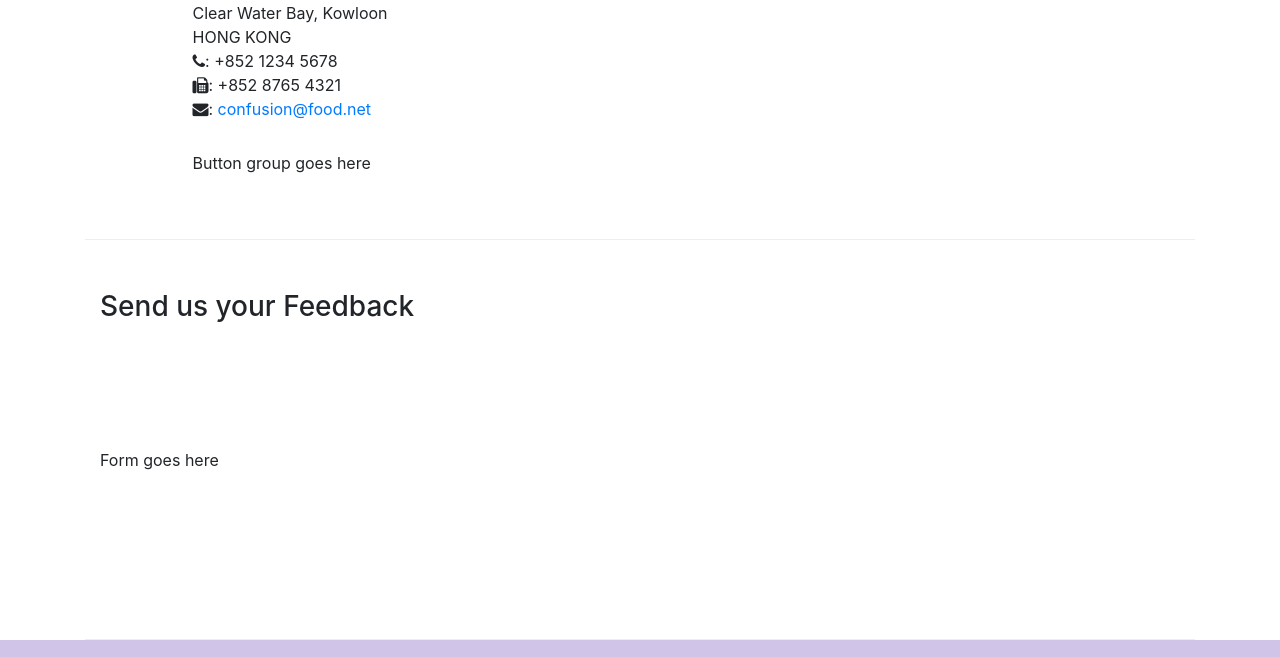
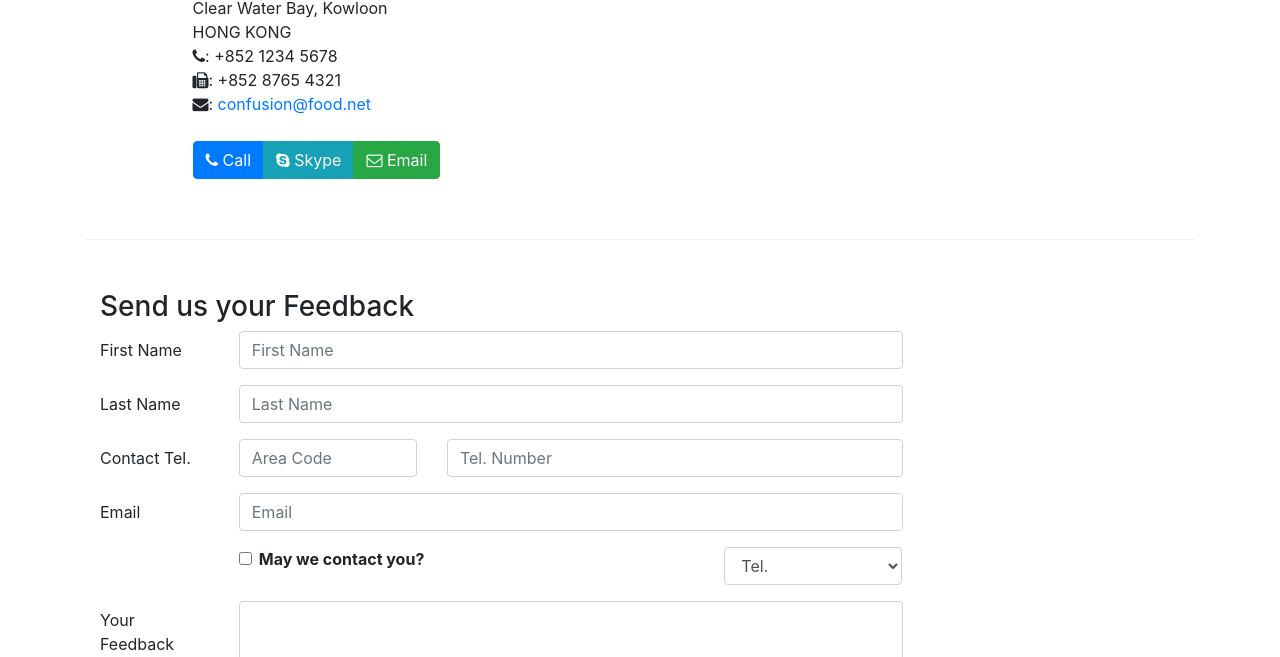
Before and after one commit to marinakonoreva/web_project, a website: page contactus.html in a window 1280 px wide. Shown: the part 575-1232 px from the top of the page. Drawn offline with nearby package versions, Linux system fonts and the light colour scheme.

Commit message:
added forms in contuctus.html

```diff
--- a/contactus.html
+++ b/contactus.html
@@ -79,7 +79,11 @@
                 <h5>Map of our Location</h5>
             </div>
             <div class="col-12 col-sm-11 offset-sm-1">
-                Button group goes here
+                <div class="btn-group" role="group">
+                    <a role="button" class="btn btn-primary" href="tel:+85212345678"><i class="fa fa-phone"></i> Call</a>
+                    <a role="button" class="btn btn-info"><i class="fa fa-skype"></i> Skype</a>
+                    <a role="button" class="btn btn-success" href="mailto:confusion@food.net"><i class="fa fa-envelope-o"></i> Email</a>
+                </div>
             </div>
         </div>
 
@@ -88,7 +92,67 @@
               <h3>Send us your Feedback</h3>
            </div>
             <div class="col-12 col-md-9">
-                Form goes here
+                <form>
+                    <div class="form-group row">
+                        <label for="firstname" class="col-md-2 col-form-label"> First Name</label>
+                        <div class="col-md-10">
+                            <input type="text" class="form-control" id="firstname" name="firstname" placeholder="First Name">
+                        </div>
+                    </div>
+
+                    <div class="form-group row">
+                        <label for="lastname" class="col-md-2 col-form-label"> Last Name</label>
+                        <div class="col-md-10">
+                            <input type="text" class="form-control" id="lastname" name="lastname" placeholder="Last Name">
+                        </div>
+                    </div>
+
+
+                    <div class="form-group row">
+                        <label for="telnum" class="col-12 col-md-2 col-form-label"> Contact Tel.</label>
+                        <div class="col-5 col-md-3">
+                            <input type="tel" class="form-control" id="areacode" name="areacode" placeholder="Area Code">
+                        </div>
+                        <div class="col-7 col-md-7">
+                            <input type="tel" class="form-control" id="telnum" name="telnum" placeholder="Tel. Number">
+                        </div>
+                    </div>
+
+                    <div class="form-group row">
+                        <label for="emailid" class="col-md-2 col-form-label"> Email</label>
+                        <div class="col-md-10">
+                            <input type="email" class="form-control" id="emailid" name="emailid" placeholder="Email">
+                        </div>
+                    </div>
+
+                    <div class="form-group row">
+                        <div class="col-md-6 offset-md-2">
+                            <div class="form-check">
+                                <input type="checkbox" class="form-check-input" name="approve" id="approve" value="">
+                                <label class="form-check-label" for="approve">
+                                    <strong>May we contact you?</strong>
+                                </label>
+                            </div>
+                        </div>
+                        <div class="col-md-3 offset-md-1">
+                            <select class="form-control">
+                                <option>Tel.</option>
+                                <option>Email</option>
+                            </select>
+                        </div>
+                    </div>
+                        <div class="form-group row">
+                        <label for="feedback" class="col-md-2 col-form-label"> Your Feedback</label>
+                        <div class="col-md-10">
+                            <textarea class="form-control" id="feedback" name="feedback" rows="12"></textarea>
+                        </div>
+                    </div>
+                    <div class="form-group row">
+                        <div class="offset-md-2 col-md-10">
+                            <button type="submit" class="btn btn-primary"> Send Feedback</button>
+                        </div>
+                    </div>
+                </form>
             </div>
              <div class="col-12 col-md">
             </div>
```
